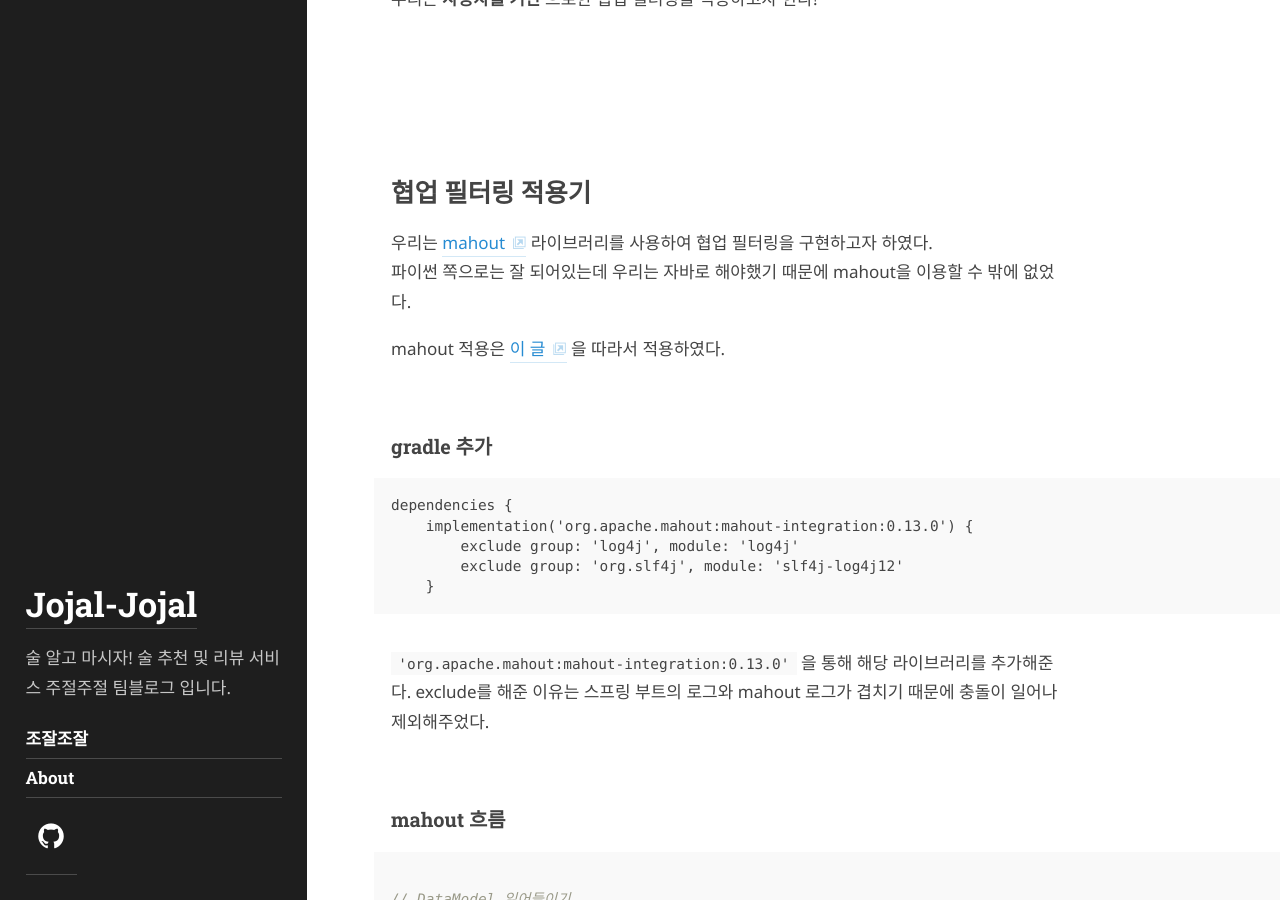
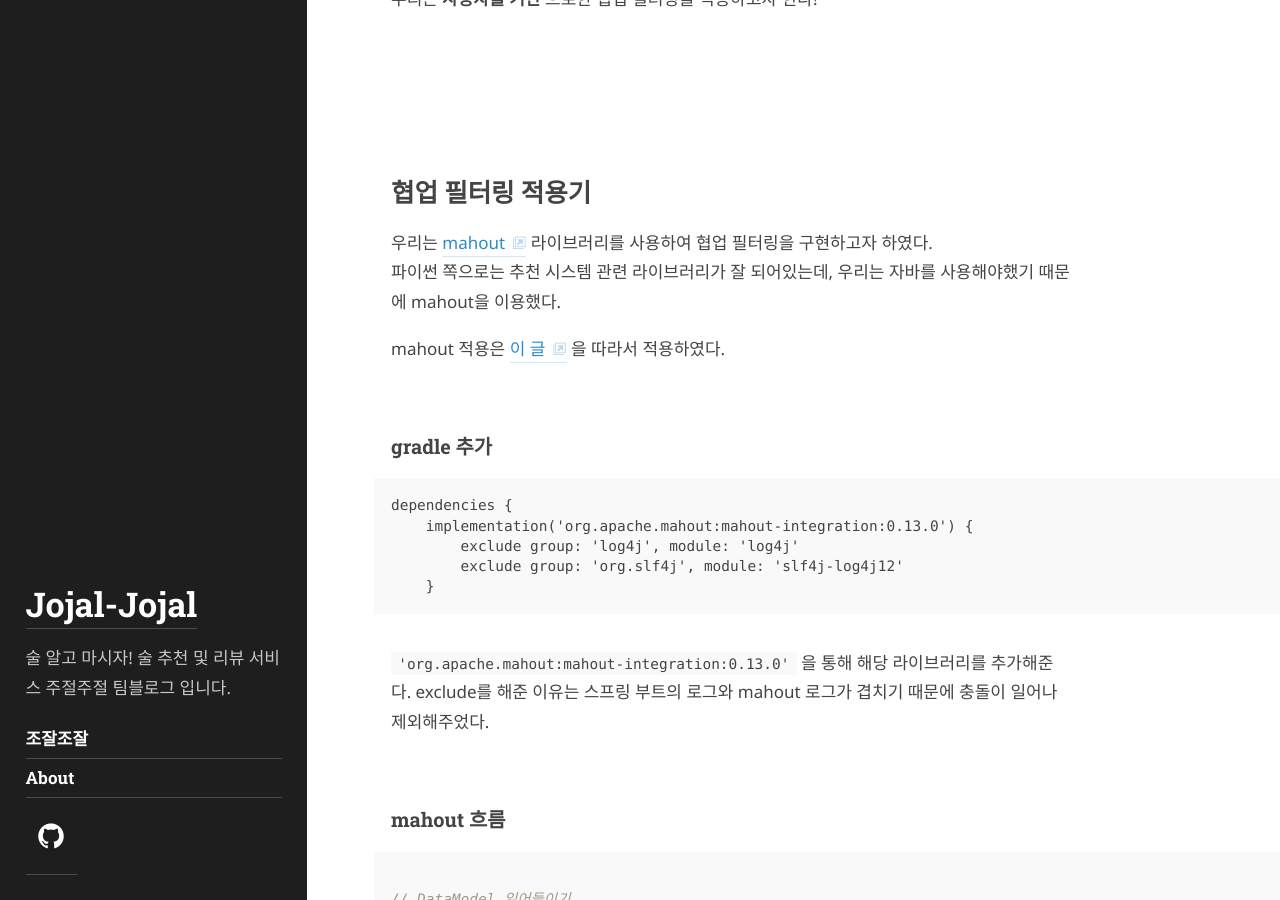
Before and after one commit to jujeol-jujeol/jujeol-jujeol.github.io, a Jekyll site: the page built from _posts/2021-08-12-협업-필터링.md, in a window 1280 px wide and 900 px high, scrolled down 4460 px. Built offline with Jekyll 4.4.1, drawn with Linux system fonts in a browser that asks for light colours; some web fonts are replaced.

Commit message:
Update _posts/2021-08-12-협업-필터링.md
Co-authored-by: sunhpark42 <67677561+sunhpark42@users.noreply.github.com>

```diff
--- a/_posts/2021-08-12-협업-필터링.md
+++ b/_posts/2021-08-12-협업-필터링.md
@@ -120,7 +120,7 @@ __아이템 기반(Item-Based)__
 
 ## 협업 필터링 적용기
 우리는 [mahout](https://mahout.apache.org/) 라이브러리를 사용하여 협업 필터링을 구현하고자 하였다.
-파이썬 쪽으로는 잘 되어있는데 우리는 자바로 해야했기 때문에 mahout을 이용할 수 밖에 없었다.
+파이썬 쪽으로는 추천 시스템 관련 라이브러리가 잘 되어있는데, 우리는 자바를 사용해야했기 때문에 mahout을 이용했다.
 
 mahout 적용은 [이 글](https://iamksu.tistory.com/38) 을 따라서 적용하였다.
 
```
